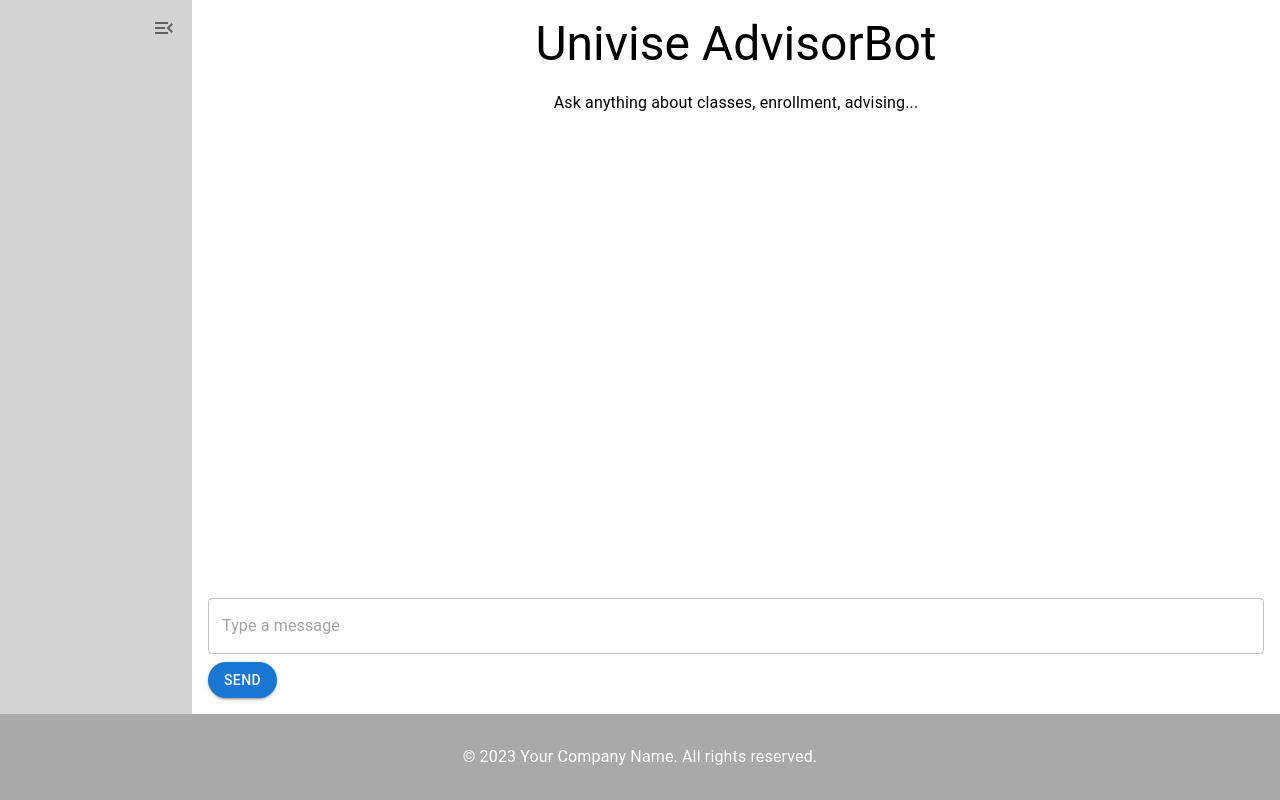
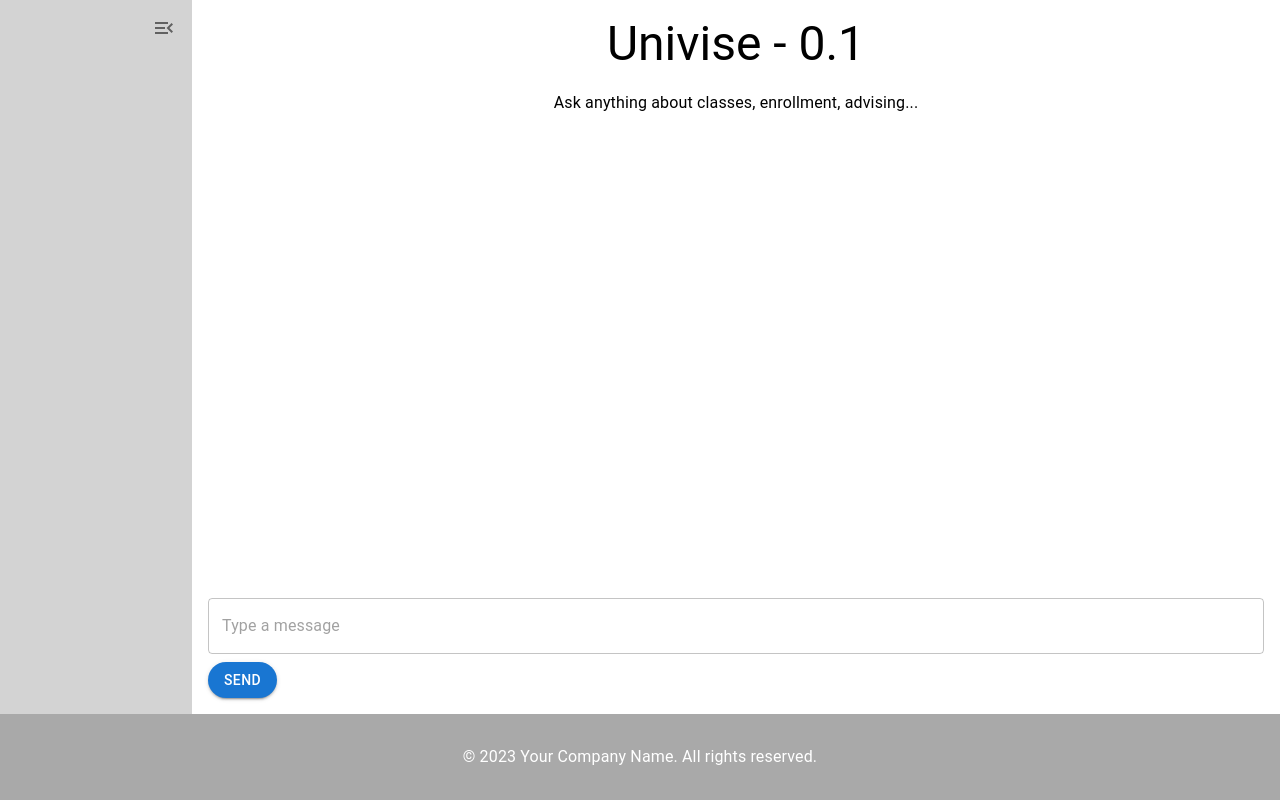
Before and after one commit to Aaryush1/Univise, a React (Vite) app in the folder frontend/: page /advisor in a window 1280 px wide. Built offline with nearby package versions, Linux system fonts and the light colour scheme.

Commit message:
clearing projects to start fresh

```diff
--- a/frontend/src/components/AdvisorPage/Chat.tsx
+++ b/frontend/src/components/AdvisorPage/Chat.tsx
@@ -20,7 +20,7 @@ const Chat: React.FC = () => {
           gutterBottom
           sx={{ textAlign: 'center' }} // Centers the title text
         >
-          Univise AdvisorBot
+          Univise - 0.1
         </Typography>
         {/* Subtitle */}
         <Typography
```
